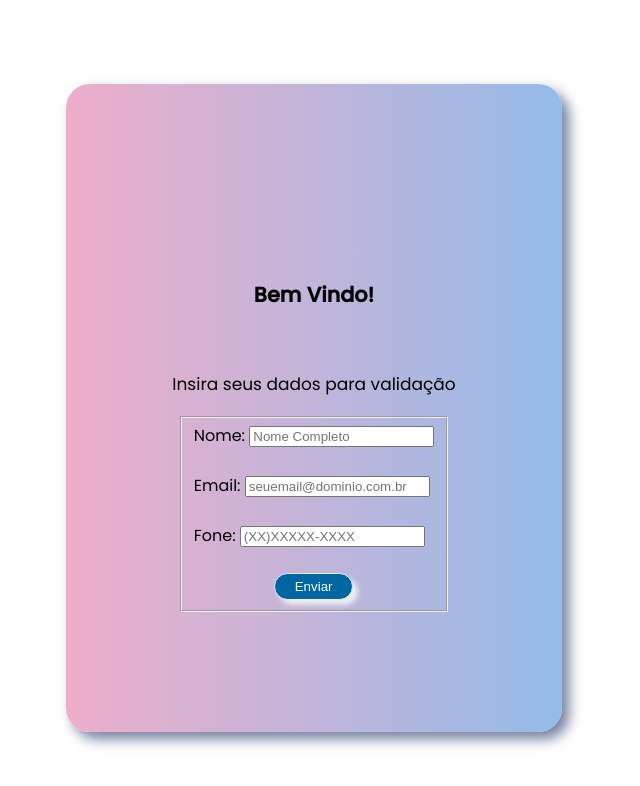
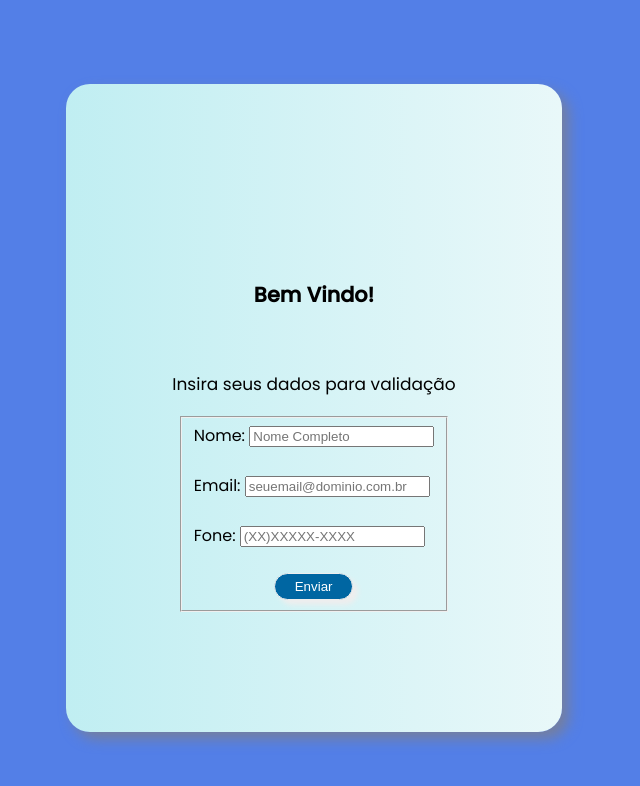
Before and after one commit to brunoperillo/sprint-1-pb-aws-univesp, a plain HTML site: page index.html in a window 1280 px wide. Shown: the whole page, without its empty margins (334-974 px from the left). Drawn offline with Linux system fonts and the light colour scheme.

Commit message:
alteração de cores da página

```diff
--- a/style.css
+++ b/style.css
@@ -1,5 +1,6 @@
 body{
   font-family: 'Poppins', sans-serif;
+  background: #537FE7;
 }
 
 
@@ -12,9 +13,9 @@ body{
 }
 
 .cartao {
-  background: linear-gradient(to right,#eeaeca, #94bbe9);
-  height: 75vh; /*temporary */
-  width: 35vw; /* temporary */
+  background: linear-gradient(to right, #C0EEF2, #E9F8F9);
+  height: 75vh;
+  width: 35vw;
   margin: 0 1.5rem;
   border-radius: 1.5rem;
   padding: 1.5rem;
```
